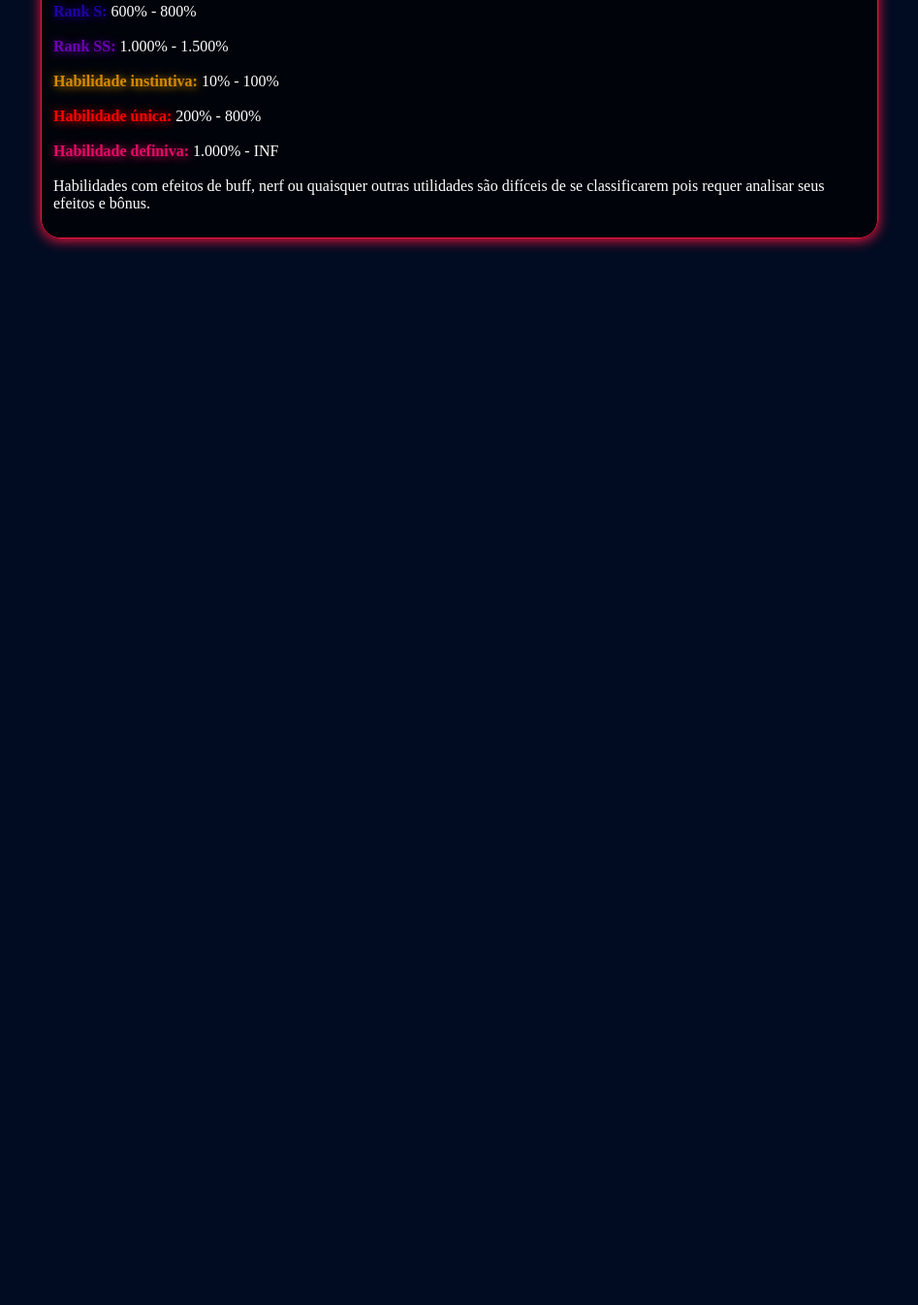
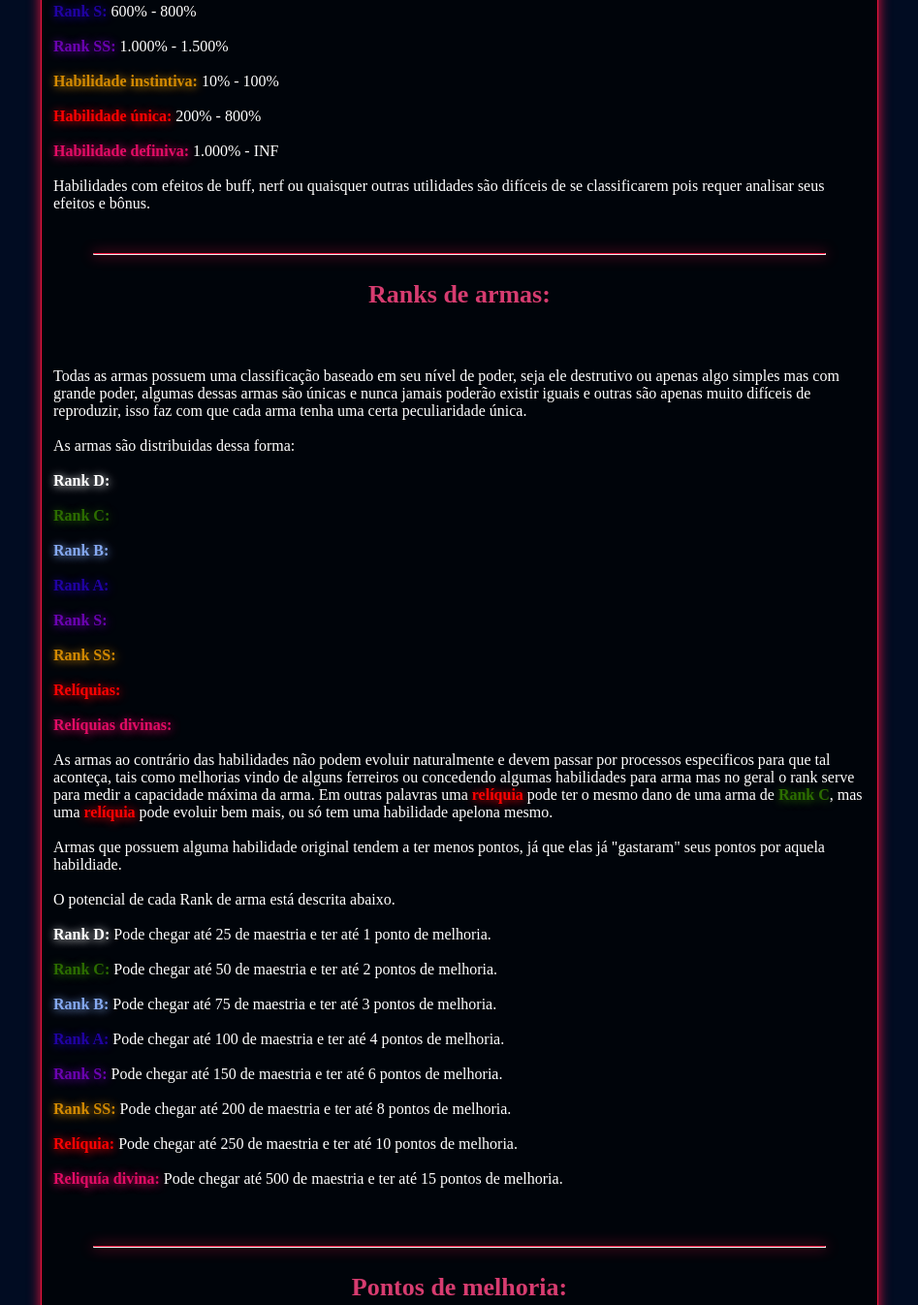
Before and after one commit to GuilhermeSS22/Mahlu, a plain HTML site: page mecanicas.html in a window 1280 px wide. Shown: the part 9829-11175 px from the top of the page at 97% size, without its empty margins (166-1113 px from the left). Before the commit the page ends 10133 px from the top, so only its background shows below. Drawn offline with Linux system fonts and the light colour scheme.

Commit message:
Update mecanicas.html

```diff
--- a/mecanicas.html
+++ b/mecanicas.html
@@ -13,7 +13,7 @@
   <ul class="nav">
     <li><a class="nava" href="index.html">Início</a></li>
     <li><a class="nava" href="fichamandy.html">Ficha</a></li>
-    <li><a class="nava" href="contact.asp">Mesa</a></li>
+    <li><a class="nava" href="https://app.roll20.net/editor/">Mesa</a></li>
     <li style="float:right"><a href="codice.html" class="active">Códice</a></li>
     <li><a class="nava" href="about.asp">Mapa</a></li>
     <li><a class="nava" href="about.asp">Lojas</a></li>
@@ -414,7 +414,92 @@ Abaixo uma tabela para quantidade de cura:
 <br><br>
 Habilidades com efeitos de buff, nerf ou quaisquer outras utilidades são difíceis de se classificarem pois requer analisar seus efeitos e bônus.
 </p>
-    </fieldset>
+<br>
+<hr/>
+<p class="mec"><strong>Ranks de armas:</strong></p>
+<br>
+<p>Todas as armas possuem uma classificação baseado em seu nível de poder, seja ele destrutivo ou apenas algo simples mas com grande poder, algumas dessas armas são únicas e nunca jamais poderão existir iguais e outras são apenas muito difíceis de reproduzir, isso faz com que cada arma tenha uma certa peculiaridade única.
+<br><br>
+As armas são distribuidas dessa forma:
+<br><br>
+<strong class="supercomum">Rank D:</strong>
+<br><br>
+<strong class="incomum">Rank C:</strong>
+<br><br>
+<strong class="raro">Rank B:</strong>
+<br><br>
+<strong class="superraro">Rank A:</strong>
+<br><br>
+<strong class="epico">Rank S:</strong>
+<br><br>
+<strong class="lendario">Rank SS:</strong>
+<br><br>
+<strong class="mitico">Relíquias:</strong>
+<br><br>
+<strong class="impossivel">Relíquias divinas:</strong>
+<br><br>
+As armas ao contrário das habilidades não podem evoluir naturalmente e devem passar por processos especificos para que tal aconteça, tais como melhorias vindo de alguns ferreiros ou concedendo algumas habilidades para arma mas no geral o rank serve para medir a capacidade máxima da arma. Em outras palavras uma <strong class="mitico">relíquia</strong> pode ter o mesmo dano de uma arma de <strong class="incomum">Rank C</strong>, mas uma <strong class="mitico">relíquia</strong> pode evoluir bem mais, ou só tem uma habilidade apelona mesmo.
+<br><br>
+Armas que possuem alguma habilidade original tendem a ter menos pontos, já que elas já "gastaram" seus pontos por aquela habildiade.
+<br><br>
+O potencial de cada Rank de arma está descrita abaixo.
+<br><br>
+<strong class="supercomum">Rank D:</strong> Pode chegar até 25 de maestria e ter até 1 ponto de melhoria.
+<br><br>
+<strong class="incomum">Rank C:</strong> Pode chegar até 50 de maestria e ter até 2 pontos de melhoria.
+<br><br>
+<strong class="raro">Rank B:</strong> Pode chegar até 75 de maestria e ter até 3 pontos de melhoria.
+<br><br>
+<strong class="superraro">Rank A:</strong> Pode chegar até 100 de maestria e ter até 4 pontos de melhoria.
+<br><br>
+<strong class="epico">Rank S:</strong> Pode chegar até 150 de maestria e ter até 6 pontos de melhoria.
+<br><br>
+<strong class="lendario">Rank SS:</strong> Pode chegar até 200 de maestria e ter até 8 pontos de melhoria.
+<br><br>
+<strong class="mitico">Relíquia:</strong> Pode chegar até 250 de maestria e ter até 10 pontos de melhoria.
+<br><br>
+<strong class="impossivel">Reliquía divina:</strong> Pode chegar até 500 de maestria e ter até 15 pontos de melhoria.
+<br><br>
+</p>
+<br>
+<hr/>
+<p class="mec"><strong>Pontos de melhoria:</strong></p>
+<br>
+Os pontos de melhoria são alguns pontos que usamos para melhorar as armas, toda arma possuí uma certa quantidade natural de pontos, que marca o quanto essa arma pode progredir. Os pontos de melhoria podem ser adquiridos quando a arma passa por um processo de despertar, isso faz com que arma desperte seu potêncial recebendo alguns pontos, o processo é na verdade um teste feito pelo forjador ou ferreiro, o dado é um teste INT+ metade da SAB e pode haver até 3 resultados: uma falha, faz com que a arma tenha uma chance de regredir, perdendo 1 ponto de melhoria; um sucesso, faz com que a arma ganhe 1 ponto de melhoria; super-sucesso, faz com que arma ganhe entre 2 à 3 pontos de melhoria e se o dado for um crítico faz com que a arma ganhe +10 de dano. (lembrando que toda arma tem seu limite de pontos).
+<br><br>
+Além disso, os pontos de melhoria podem ser gastos para aperfeiçoar a arma, esse processo conhecido como melhoria faz gastar um ponto de melhoria para receber +20 em dano. Os pontos de melhoria também podem ser usados para conceder habilidades imbutidas. Essas habilidades são no geral algumas customizações que podem ser dados a sua arma, cada um custando uma certa quantidade de pontos, essas habilidades só podem ser concedidas por um ferreiro. A lista de habilidades imbutidas está na aba de habilidades do códice.
+</p>
+<br>
+<hr/>
+<p class="mec"><strong>Ascenção de arma:</strong></p>
+<br>
+A ascenção de uma arma é em outras palavras um up de rank, só pode ser feito por um ferreiro e requer um teste para que tal ocorra além de 1 requisito. O dado é um teste de INT+ metade do P.M, no caso de uma falha os recursos serão gastos mas nada acontece, no caso de sucesso sua arma evolui aumentando o limite de pontos ganhos. O requisito depende do rank do arma sendo eles:
+<br><br>
+<strong class="supercomum">Rank D:</strong> 500 C.C / C.D = 100.
+<br><br>
+<strong class="incomum">Rank C:</strong> 750 C.C / C.D = 125.
+<br><br>
+<strong class="raro">Rank B:</strong> 1.500 C.C / C.D = 150.
+<br><br>
+<strong class="superraro">Rank A:</strong> 3.000 C.C / C.D = 200.
+<br><br>
+<strong class="epico">Rank S:</strong> 6.000 C.C / C.D = 250.
+<br><br>
+<strong class="lendario">Rank SS:</strong> 15.000 C.C / C.D = 300.
+<br><br>
+<strong class="mitico">Relíquia:</strong> 30.000 C.C / C.D = 400.
+<br><br>
+O teste só conta os atributos básicos do forjador, ou seja desconsidera hanilidades de bônus de atributo.
+</p>
+<br>
+<hr/>
+<p class="mec"><strong>Restauração:</strong></p>
+<br>
+A Restauração é um processo que retira as habilidades imbutidas e outros poderes da arma em troca de devolver metade dos de melhoria usados. Após a restauração a arma deve ser despertada novamente para que recupere o seu potencial (e os pontos) de novo. O processo de restauração também gasta uma certa quantidade de recursos, sendo esse 500 C.C por habilidade removida. Habilidades originais da arma requerem um custo de 10.000 C.C.
+</p>
+<br>
+<hr/>
+  </fieldset>
 
 </body>
 </html>
```
